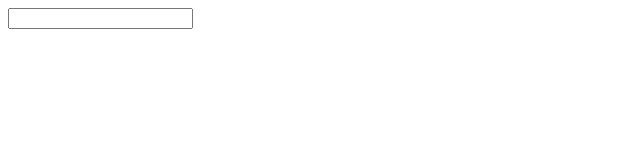
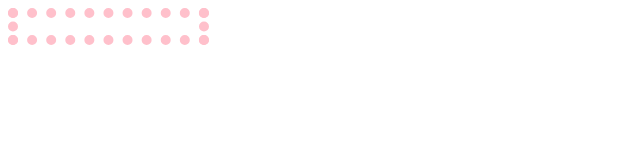
Before and after one commit to matanitah/-DUNGEON-GAME-, a plain HTML site: page index.html in a window 1280 px wide. Shown: the whole page, without its empty margins (0-640 px from the left). Drawn offline with Linux system fonts and the light colour scheme.

Commit message:
added extremely important file and folder

```diff
--- /dev/null
+++ b/css/style.css
@@ -0,0 +1,3 @@
+.pink {
+  border: 10px dotted pink;
+}
--- a/index.html
+++ b/index.html
@@ -2,6 +2,7 @@
 <html>
 <head>
   <title>7 Layers of Hell</title>
+  <link rel="stylesheet" href="./css/style.css" charset="utf-8">
   <script type="text/css">
     body {
       color: #FFFFFF;
@@ -12,6 +13,6 @@
   </script>
 </head
 <body>
-<input>
+<input class="pink">
 </body>
 </html>
```
